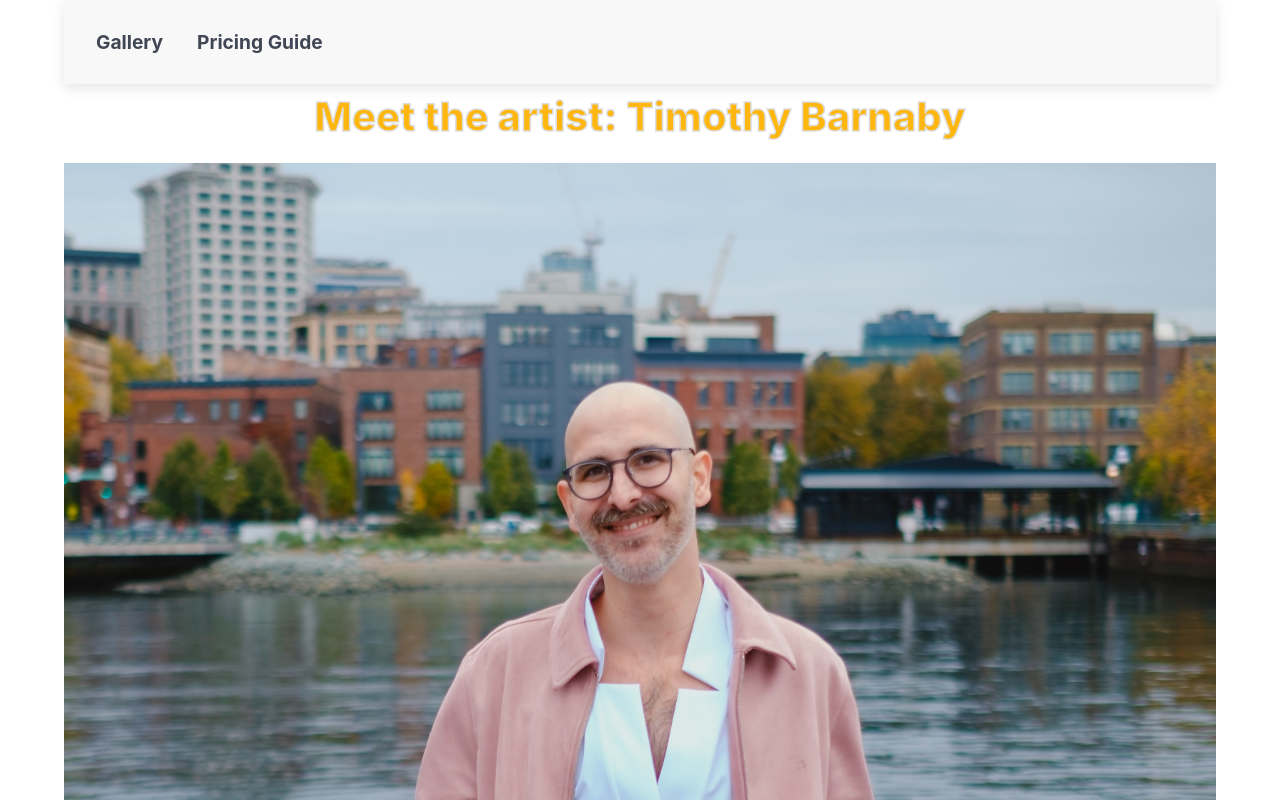
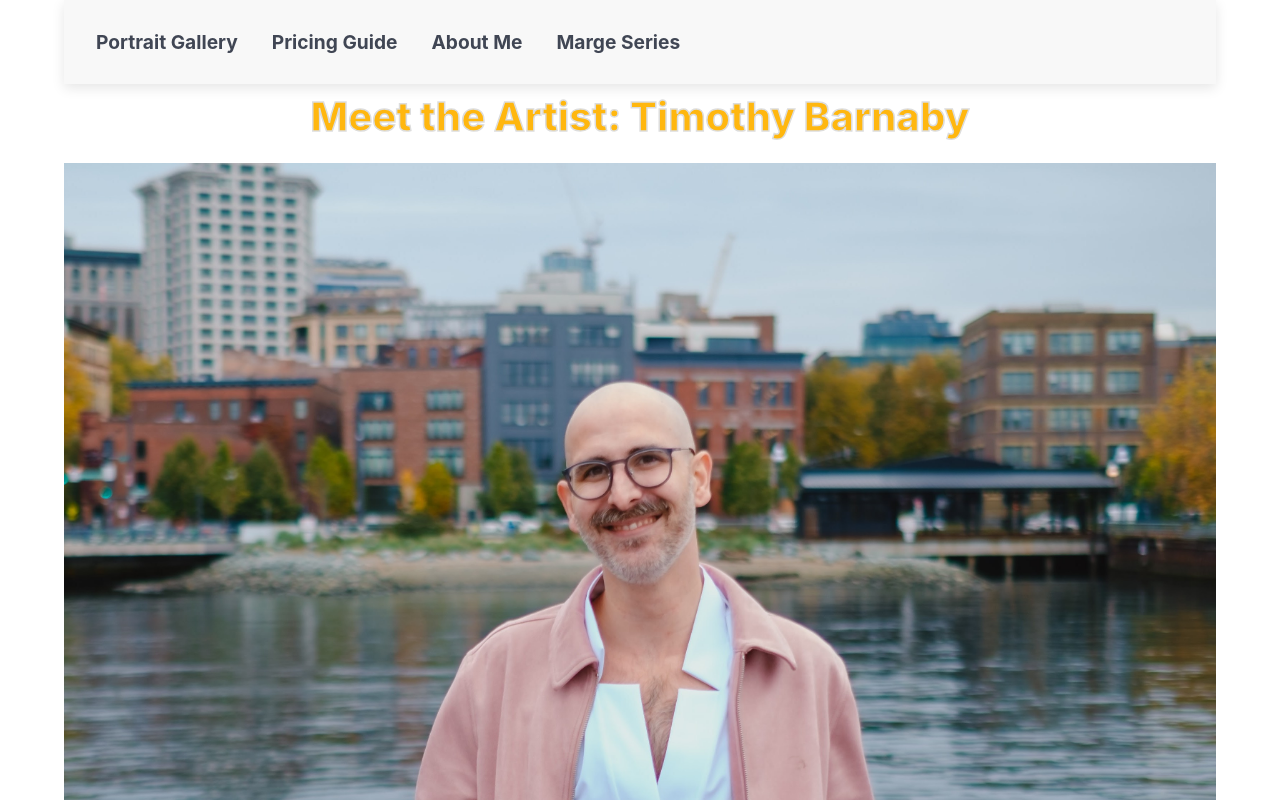
Before and after one commit to tbarns/gallery, a React (Create React App) app: page /about in a window 1280 px wide. Shown: the top 800 px of the page. Built offline with nearby package versions, Linux system fonts and the light colour scheme.

Commit message:
apdated nav baar and polished UI

```diff
--- a/src/components/AboutMe.js
+++ b/src/components/AboutMe.js
@@ -8,13 +8,15 @@ const AboutMe = () => {
          {/* Navbar */}
          <nav className="navbar is-spaced">
            <div className="navbar-brand">
-          <Link to="/" className="navbar-item">Gallery</Link>
+             <Link to="/" className="navbar-item">Portrait Gallery</Link>
              <Link to="/pricing" className="navbar-item">Pricing Guide</Link>
-          {/* <Link to="/about" className="navbar-item">About Me</Link>   */}
+             <Link to="/about" className="navbar-item">About Me</Link>
+             {/* <Link to="/commissions" className="navbar-item">Large-Scale Commissions</Link> */}
+             <Link to="/marge" className="navbar-item">Marge Series</Link>
            </div>
          </nav>
 
-      <h1 className="title has-text-centered has-text-warning">Meet the artist: Timothy Barnaby</h1>
+      <h1 className="title has-text-centered has-text-warning">Meet the Artist: Timothy Barnaby</h1>
 
       {/* Image section */}
       <div className="about-image-container">
@@ -28,19 +30,19 @@ const AboutMe = () => {
       {/* Bio Section */}
       <div className="content has-text-left">
         <p>
-          Born in 1988 to American parents on a military base in Massachusetts, Timothy Barnaby, the youngest of four children, spent much of their childhood in solitude, creating and dreaming. These solitary moments of their childhood became the perfect training ground for reflection, allowing them to sit with their work, question it, and explore its deeper meaning.
+          Born in 1988 on a military base in Massachusetts, Timothy Barnaby grew up as the youngest of four children in a transient military family. Much of their childhood was spent in solitude, crafting stories, creating art, and dreaming. These quiet, introspective moments became fertile ground for their artistic practice, fostering a deep sense of reflection and a habit of questioning and exploring the deeper meanings within their work.
         </p>
         <p>
-          A self-trained artist, Timothy first fell in love with ceramics as a teenager. Later, they found a home as an art model for the Gage Academy of Art. This experience fueled their drive to explore the human figure more broadly. Timothy’s passion for self-portraiture and self-referential imagery emerged from a desire to evoke the raw and accessible human experience.
+          A self-taught artist, Timothy first fell in love with ceramics as a teenager. This passion for clay became their gateway into the art world, offering a tactile, grounding medium that shaped their creative foundation. Later, as a figure model at the Gage Academy of Art, Timothy discovered a profound connection to the human form, which fueled their exploration of self-portraiture and self-referential imagery. Their art seeks to evoke the raw, accessible human experience—both deeply personal and universally resonant.
         </p>
         <p>
-          During their time as a model at the Gage Academy, Timothy gained invaluable insights into the expression of light on the human form by sitting in on masterclasses. Techniques traditionally locked behind paywalls and taught only by masters became a part of their daily life, allowing them to internalize and apply these lessons in their work.
+          During their time at Gage Academy, Timothy absorbed invaluable lessons by sitting in on masterclasses with celebrated artists. These sessions, often exclusive and locked behind institutional barriers, became an everyday source of inspiration and technical growth. Observing how light interacts with the human form and internalizing classical techniques helped shape Timothy’s approach to portraiture and figure studies.
         </p>
         <p>
-          A trip to France further deepened Timothy’s passion for portraiture, as they were profoundly moved by the works of Cézanne and Monet.
+          A pivotal trip to France further deepened their passion for portraiture. Encounters with the works of Cézanne and Monet left a lasting impression, instilling a reverence for the interplay of light, color, and emotion in artistic storytelling.
         </p>
         <p>
-          While no medium is off-limits for Timothy, they are most inspired when working with clay and pastels. However, their curiosity and love for innovation drive them to experiment with unconventional materials and tools, pushing boundaries and allowing the creative process to guide them to unexpected places.
+          Timothy’s artistic practice thrives on curiosity and innovation. While ceramics and pastels remain central to their work, they are continually drawn to experiment with unconventional materials and tools, allowing the creative process to guide them into uncharted territories. For Timothy, art is a space of boundless exploration, where tradition meets intuition and the unexpected becomes inspiration.
         </p>
       </div>
     </div>
--- a/src/components/Home.css
+++ b/src/components/Home.css
@@ -11,6 +11,7 @@ body {
   display: flex;
   flex-wrap: wrap;
   justify-content: space-between;
+  color: #333;
 }
 
 .navbar-brand {
--- a/src/components/PricingGuide.js
+++ b/src/components/PricingGuide.js
@@ -4,12 +4,16 @@ import { Link } from 'react-router-dom';
 const PricingGuide = () => {
   return (
     <div className="container">
-      <nav className="navbar is-spaced">
-        <div className="navbar-brand">
-          <Link to="/" className="navbar-item">Gallery</Link>
-          <Link to="/pricing" className="navbar-item">Pricing Guide</Link>
-        </div>
-      </nav>
+          {/* Navbar */}
+          <nav className="navbar is-spaced">
+            <div className="navbar-brand">
+              <Link to="/" className="navbar-item">Portrait Gallery</Link>
+              <Link to="/pricing" className="navbar-item">Pricing Guide</Link>
+              <Link to="/about" className="navbar-item">About Me</Link>
+              {/* <Link to="/commissions" className="navbar-item">Large-Scale Commissions</Link> */}
+              <Link to="/marge" className="navbar-item">Marge Series</Link>
+            </div>
+          </nav>
 
       <h1 className="title has-text-centered">Pricing Guide</h1>
       <p className="content has-text-centered">
```
Lines whose indentation alone changed are shown as unchanged.
